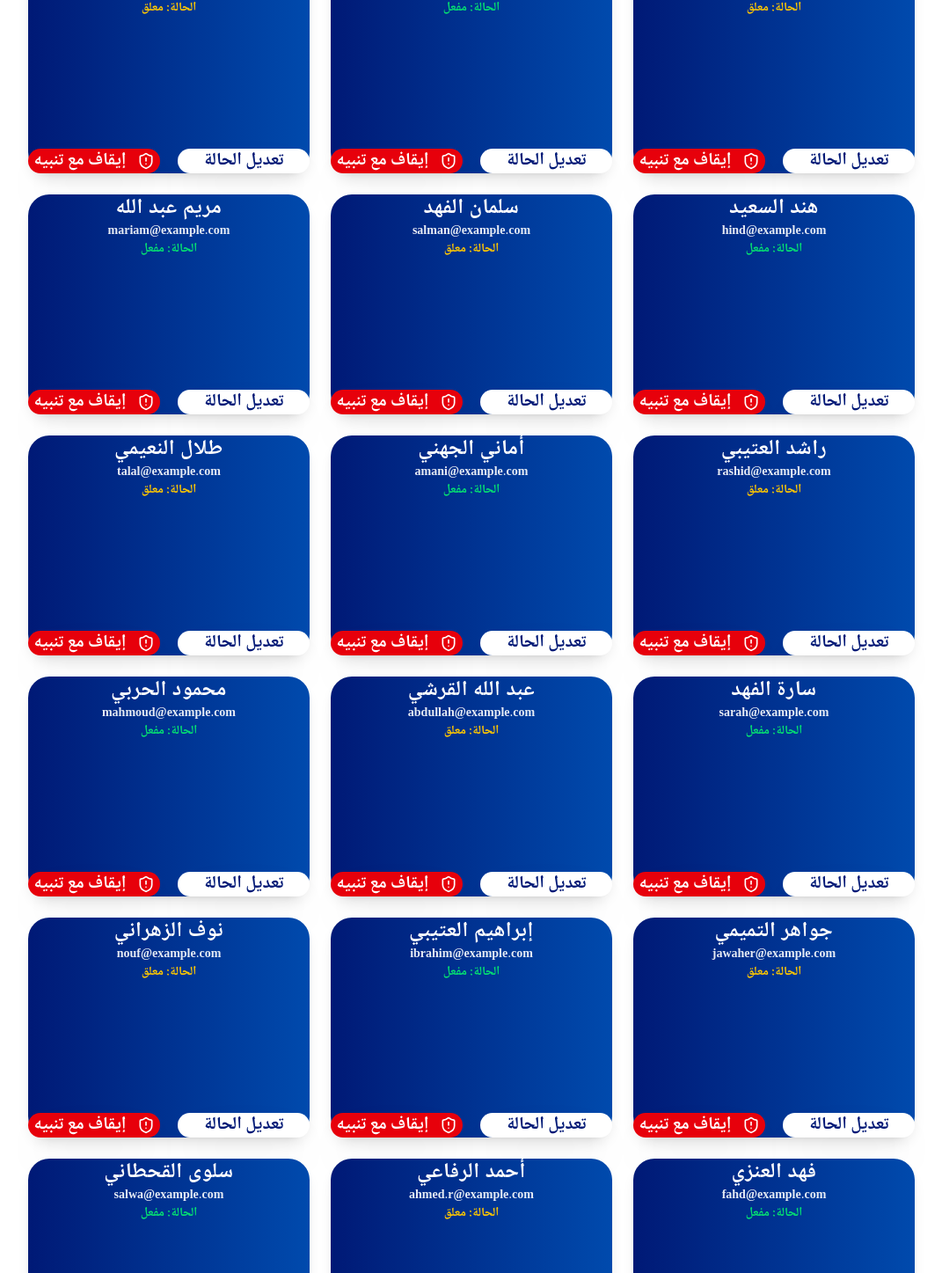
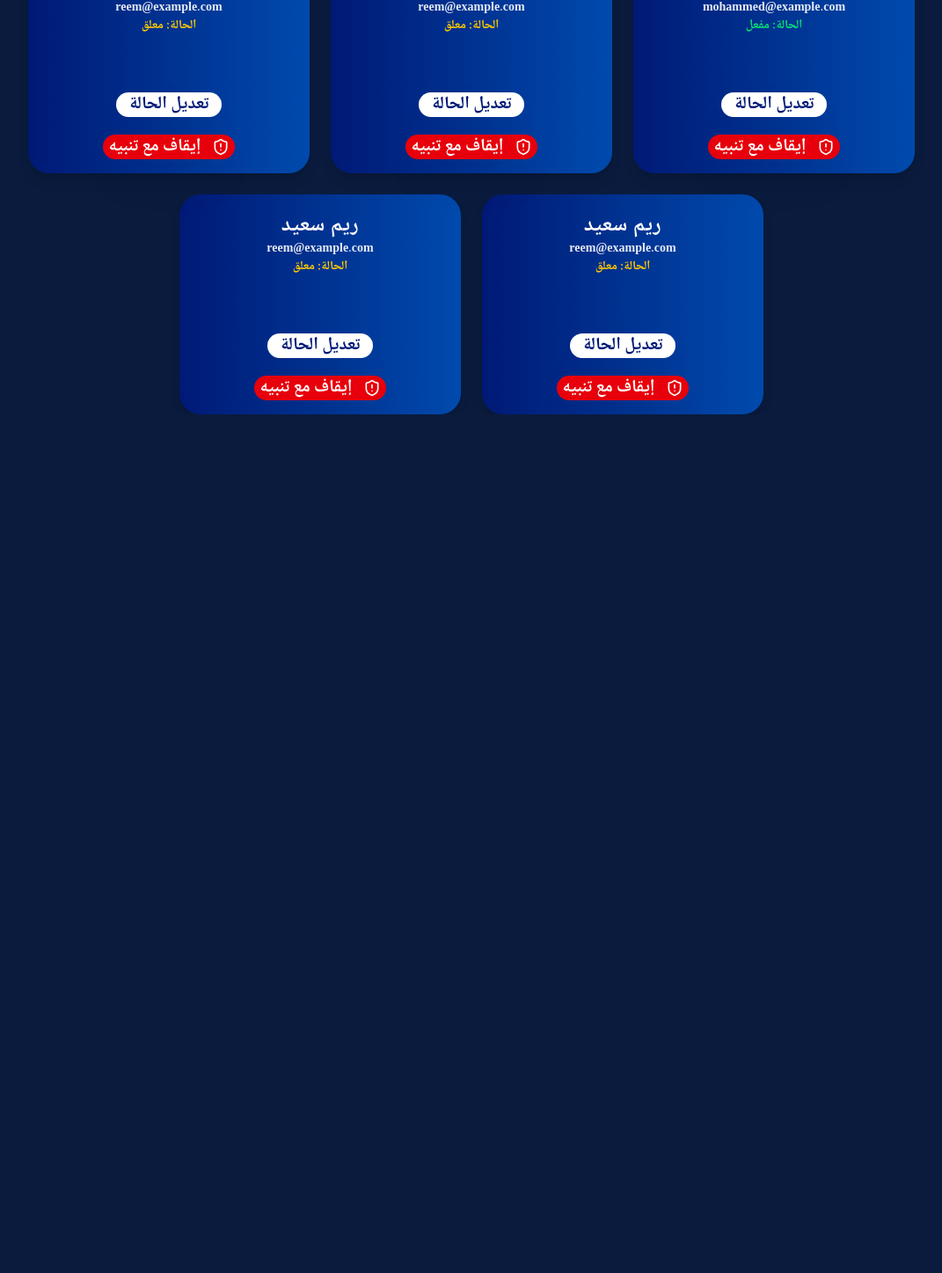
Before and after one commit to jasbx222/enjz, a Next.js app: page /users in a window 1280 px wide. Shown: the part 423-1870 px from the top of the page at 88% size, without its empty margins (104-1175 px from the left). After the commit the page ends 894 px from the top, so only its background shows below. Built offline with nearby package versions, Linux system fonts and the light colour scheme.

Commit message:
new commit

```diff
--- a/src/app/(pages)/users/UserCard.jsx
+++ b/src/app/(pages)/users/UserCard.jsx
@@ -13,13 +13,13 @@ const UserCard = ({ name, email, status, avatar, onChangeStatus, onSuspend }) =>
   const [showPopup, setShowPopup] = useState(false);
   const [reason, setReason] = useState('');
 
-  const handleSuspendClick = () => {
-    setShowPopup(true);
-  };
+
 
   const handleClosePopup = () => {
     setShowPopup(false);
     setReason('');
+  };  const handleSuspendClick = () => {
+    setShowPopup(true);
   };
 
   const handleSubmitReason = () => {
@@ -32,7 +32,7 @@ const UserCard = ({ name, email, status, avatar, onChangeStatus, onSuspend }) =>
     <div>
       <div className="bg-gradient-to-r from-[#001976] to-[#004aad] w-[320px] h-[250px] text-white rounded-3xl p-6 shadow-lg hover:shadow-2xl transition-all duration-300 flex flex-col items-center gap-5">
         {/* معلومات المستخدم */}
-        <div className="flex-1 w-full">
+        <div className="flex-1 w-full relative top-[20px]">
           <h2 className="text-2xl font-extrabold text-white text-center tracking-wide">{name}</h2>
           <p className="text-sm text-white/90 text-center mt-1">{email}</p>
           <p className={`mt-2 text-sm font-medium ${statusColors[status]} text-center`}>
@@ -41,16 +41,17 @@ const UserCard = ({ name, email, status, avatar, onChangeStatus, onSuspend }) =>
         </div>
 
         {/* الأزرار */}
-        <div className="flex gap-5 w-full">
+        <div className="flex flex-col gap-5 w-full  justify-center items-center">
           <button
             onClick={onChangeStatus}
-            className="flex-1 bg-white text-[#001976] py-3 px-8 rounded-3xl text-xl font-semibold transform transition-all duration-300 hover:bg-yellow-500 hover:text-black hover:scale-105 shadow-2xl hover:shadow-xl"
+            className="flex-1 bg-white h-[40px] w-[120px] relative bottom-4 text-[#001976] py-3 px-8 rounded-3xl text-xl font-semibold transform transition-all duration-300 hover:bg-yellow-500 hover:text-black hover:scale-105 shadow-2xl hover:shadow-xl"
           >
             تعديل الحالة
           </button>
+
           <button
             onClick={handleSuspendClick}
-            className="flex-1 bg-red-600 hover:bg-red-700 text-white py-3 px-8 rounded-3xl text-xl font-semibold flex items-center justify-center gap-3 transition-all duration-300 hover:scale-105 shadow-2xl hover:shadow-xl"
+            className="flex-1 bg-red-600 h-[40px]  w-[150px] relative bottom-4 hover:bg-red-700 text-white py-3 px-8 rounded-3xl text-xl font-semibold flex items-center justify-center gap-3 transition-all duration-300 hover:scale-105 shadow-2xl hover:shadow-xl"
           >
             <ShieldAlert size={20} />
             إيقاف مع تنبيه
@@ -60,26 +61,26 @@ const UserCard = ({ name, email, status, avatar, onChangeStatus, onSuspend }) =>
 
       {/* نافذة البوب-أب */}
       {showPopup && (
-        <div className="fixed inset-0 bg-black bg-opacity-50 flex justify-center items-center z-50">
+        <div className="fixed inset-0 bg-[#0A1B3D] bg-opacity-50 flex justify-center items-center z-50">
           <div className="bg-white w-[450px] p-8 rounded-3xl shadow-xl transform transition-all duration-300 ease-in-out">
             <h2 className="text-2xl font-semibold text-center mb-6">سبب الإيقاف</h2>
             <textarea
               value={reason}
               onChange={(e) => setReason(e.target.value)}
               placeholder="أدخل السبب هنا..."
-              rows="4"
+              rows="8"
               className="w-full p-4 rounded-3xl border border-gray-300 focus:outline-none focus:ring-2 focus:ring-blue-500 mb-6 text-lg"
             />
             <div className="flex justify-between">
               <button
                 onClick={handleClosePopup}
-                className="bg-gray-300 text-black py-3 px-8 rounded-3xl font-semibold hover:bg-gray-400 transition-all duration-200 text-lg"
+                className="bg-gray-300  h-[40px] w-[120px] relative  text-black py-3 px-8 rounded-3xl font-semibold hover:bg-gray-400 transition-all duration-200 text-lg"
               >
                 إغلاق
               </button>
               <button
                 onClick={handleSubmitReason}
-                className="bg-red-600 text-white py-3 px-8 rounded-3xl font-semibold hover:bg-red-700 transition-all duration-200 text-lg"
+                className="bg-red-600 h-[40px] w-[120px] relative  text-white py-3 px-8 rounded-3xl font-semibold hover:bg-red-700 transition-all duration-200 text-lg"
               >
                 إرسال
               </button>
--- a/src/app/(pages)/users/page.jsx
+++ b/src/app/(pages)/users/page.jsx
@@ -20,95 +20,31 @@ const Page = () => {
       status: "مفعل",
     },
     {
-      name: "يوسف الجهني",
-      email: "yousef@example.com",
+      name: "محمد الأحمدي",
+      email: "mohammed@example.com",
+      status: "مفعل",
+    },
+    {
+      name: "ريم سعيد",
+      email: "reem@example.com",
       status: "معلق",
     },
     {
-      name: "علي الشمري",
-      email: "ali@example.com",
-      status: "مفعل",
-    },
-    {
-      name: "نور القحطاني",
-      email: "noor@example.com",
+      name: "ريم سعيد",
+      email: "reem@example.com",
       status: "معلق",
     },
     {
-      name: "هند السعيد",
-      email: "hind@example.com",
-      status: "مفعل",
-    },
-    {
-      name: "سلمان الفهد",
-      email: "salman@example.com",
+      name: "ريم سعيد",
+      email: "reem@example.com",
       status: "معلق",
     },
     {
-      name: "مريم عبد الله",
-      email: "mariam@example.com",
-      status: "مفعل",
-    },
-    {
-      name: "راشد العتيبي",
-      email: "rashid@example.com",
+      name: "ريم سعيد",
+      email: "reem@example.com",
       status: "معلق",
     },
-    {
-      name: "أماني الجهني",
-      email: "amani@example.com",
-      status: "مفعل",
-    },
-    {
-      name: "طلال النعيمي",
-      email: "talal@example.com",
-      status: "معلق",
-    },
-    {
-      name: "سارة الفهد",
-      email: "sarah@example.com",
-      status: "مفعل",
-    },
-    {
-      name: "عبد الله القرشي",
-      email: "abdullah@example.com",
-      status: "معلق",
-    },
-    {
-      name: "محمود الحربي",
-      email: "mahmoud@example.com",
-      status: "مفعل",
-    },
-    {
-      name: "جواهر التميمي",
-      email: "jawaher@example.com",
-      status: "معلق",
-    },
-    {
-      name: "إبراهيم العتيبي",
-      email: "ibrahim@example.com",
-      status: "مفعل",
-    },
-    {
-      name: "نوف الزهراني",
-      email: "nouf@example.com",
-      status: "معلق",
-    },
-    {
-      name: "فهد العنزي",
-      email: "fahd@example.com",
-      status: "مفعل",
-    },
-    {
-      name: "أحمد الرفاعي",
-      email: "ahmed.r@example.com",
-      status: "معلق",
-    },
-    {
-      name: "سلوى القحطاني",
-      email: "salwa@example.com",
-      status: "مفعل",
-    },
+
 ];
 
 
@@ -121,7 +57,7 @@ const Page = () => {
   };
 
   return (
-<div className="flex flex-col relative top-24 md:flex-row sm:flex-row md:flex-wrap sm:flex-wrap gap-6 items-center justify-center px-4 md:px-10 lg:px-20 mt-24">
+<div className="flex  container bg-[#] h-[100%] relative top-24 flex-col   md:flex-row sm:flex-row md:flex-wrap sm:flex-wrap gap-6 items-center justify-center px-4 md:px-10 lg:px-20 mt-24">
   {users.map((user, idx) => (
     <UserCard
       key={idx}
--- a/src/app/components/sidebar/MenuBtn.jsx
+++ b/src/app/components/sidebar/MenuBtn.jsx
@@ -38,7 +38,7 @@ const MenuBtn = () => {
             onClick={toggleSidebar}
             className="z-50 fixed right-[20px] top-[20px]"
             size={40}
-            color="#001999"
+            color="#fff"
           />
         </motion.div>
       )}
--- a/src/app/globals.css
+++ b/src/app/globals.css
@@ -3,7 +3,7 @@
 
 @layer components {
   .btn-primary {
-    @apply bg-[#19d6d6] text-gray-500 font-bold h-[50px] flex items-center justify-center gap-5  rounded;
+    @apply bg-[#0A1B3D] text-gray-200 font-bold h-[50px] flex items-center justify-center gap-5  rounded;
   }
   .hover-link{
     @apply hover:bg-amber-50 hover:text-gray-900
--- a/src/app/layout.js
+++ b/src/app/layout.js
@@ -15,7 +15,7 @@ export const metadata = {
 export default function RootLayout({ children }) {
   return (
     <html lang="ar" dir="rtl">
-      <body className={noto_Kufi_Arabic.className}>
+      <body  className="bg-[#0A1B3D] ">
         <MenuBtn/>
         <main>{children}</main>
       </body>
```
Also changed, not shown: 1 other file (tests, documents, lock files or other folders).
